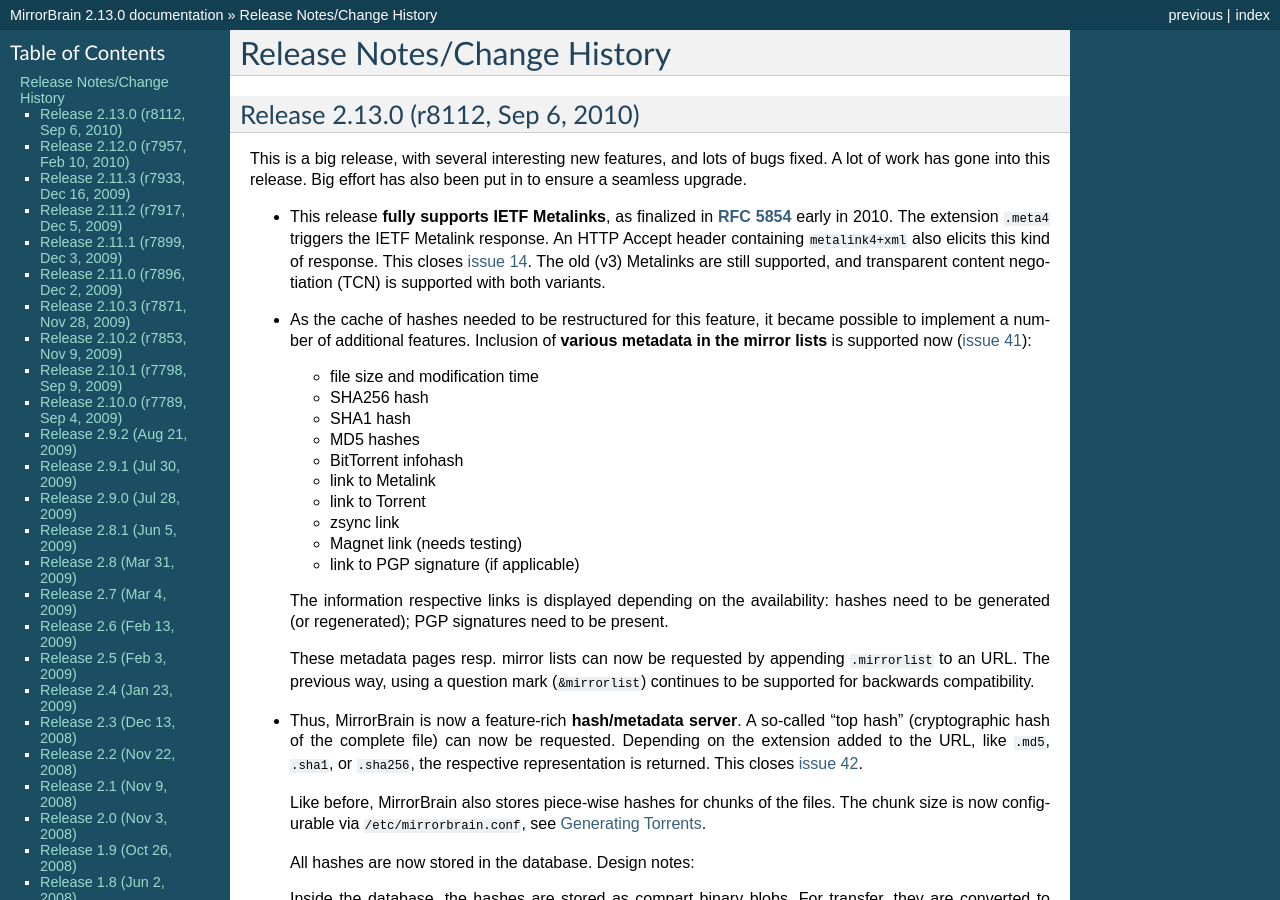
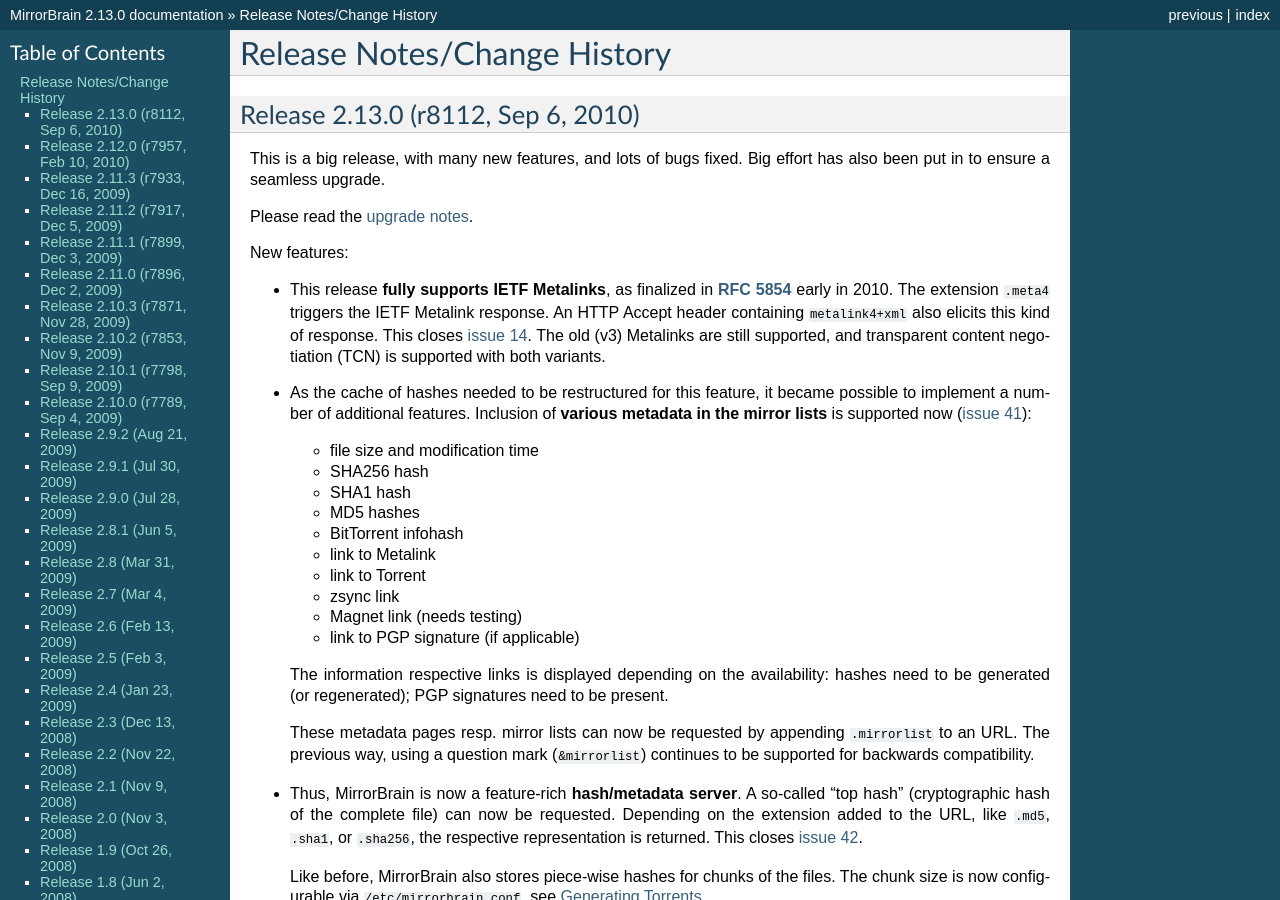
Before and after one commit to hayalci/mirrorbrain, a Sphinx documentation site: the page built from docs/changes.rst, in a window 1280 px wide and 900 px high. Built offline with Sphinx 7.4.7, drawn with Linux system fonts in a browser that asks for light colours.

Commit message:
docs/changes: add link to the upgrade notes to the releases notes
git-svn-id: http://svn.mirrorbrain.org/svn/mirrorbrain/trunk@8118 2d291e14-ff0c-0410-a3fa-d5caa9871f55

```diff
--- a/docs/changes.rst
+++ b/docs/changes.rst
@@ -7,9 +7,13 @@
 Release 2.13.0 (r8112, Sep 6, 2010)
 -----------------------------------
 
-This is a big release, with several interesting new features, and lots of bugs
-fixed. A lot of work has gone into this release. Big effort has also been
-put in to ensure a seamless upgrade.
+This is a big release, with many new features, and lots of bugs fixed. Big
+effort has also been put in to ensure a seamless upgrade.
+
+Please read the `upgrade notes
+<http://mirrorbrain.org/docs/upgrading/#from-2-12-x-to-2-13-0>`_.
+
+New features:
 
 * This release **fully supports IETF Metalinks**, as finalized in :rfc:`5854` early in 2010.
   The extension ``.meta4`` triggers the IETF Metalink response. An HTTP Accept
```
